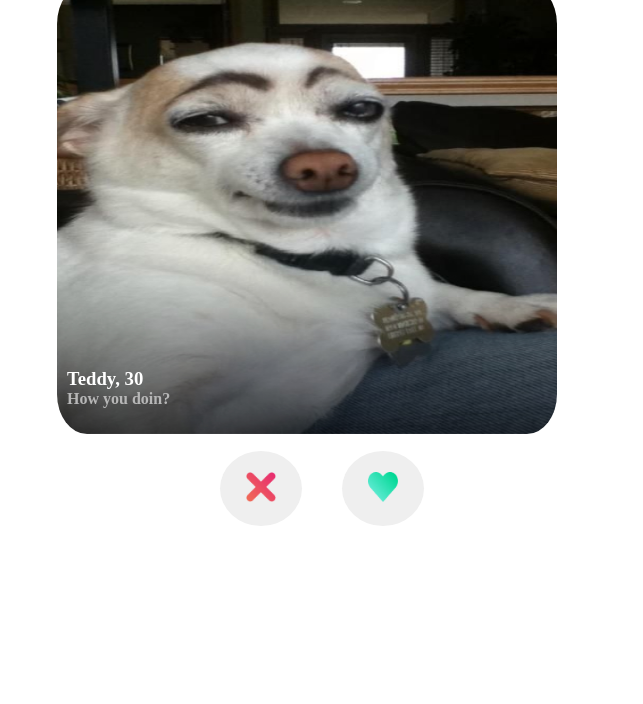
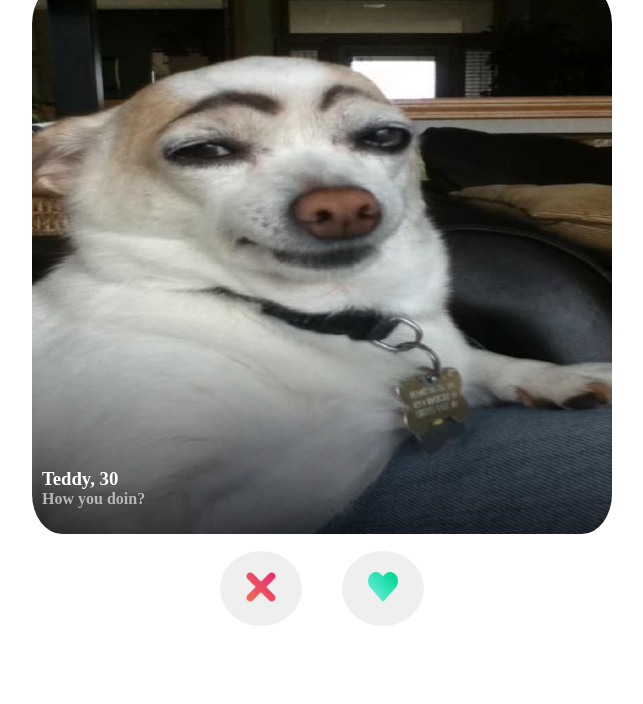
Before and after one commit to joshuaombasa/Dawg-Teender, a plain HTML site: page index.html in a window 1280 px wide. Shown: the part 96-800 px from the top of the page, without its empty margins (318-961 px from the left). Drawn offline with Linux system fonts and the light colour scheme.

Commit message:
updated styling

```diff
--- a/index.css
+++ b/index.css
@@ -29,7 +29,7 @@ body {
 }
 
 .container {
-    width: 550px;
+    width: 600px;
     margin: 0 auto;
 }
 
@@ -39,8 +39,8 @@ body {
 
 .dog-img {
 
-    width: 500px;
-    height: 450px;
+    width: 580px;
+    height: 550px;
     padding: 0 10px 0 10px;
     border-radius: 40px;
 }
```
